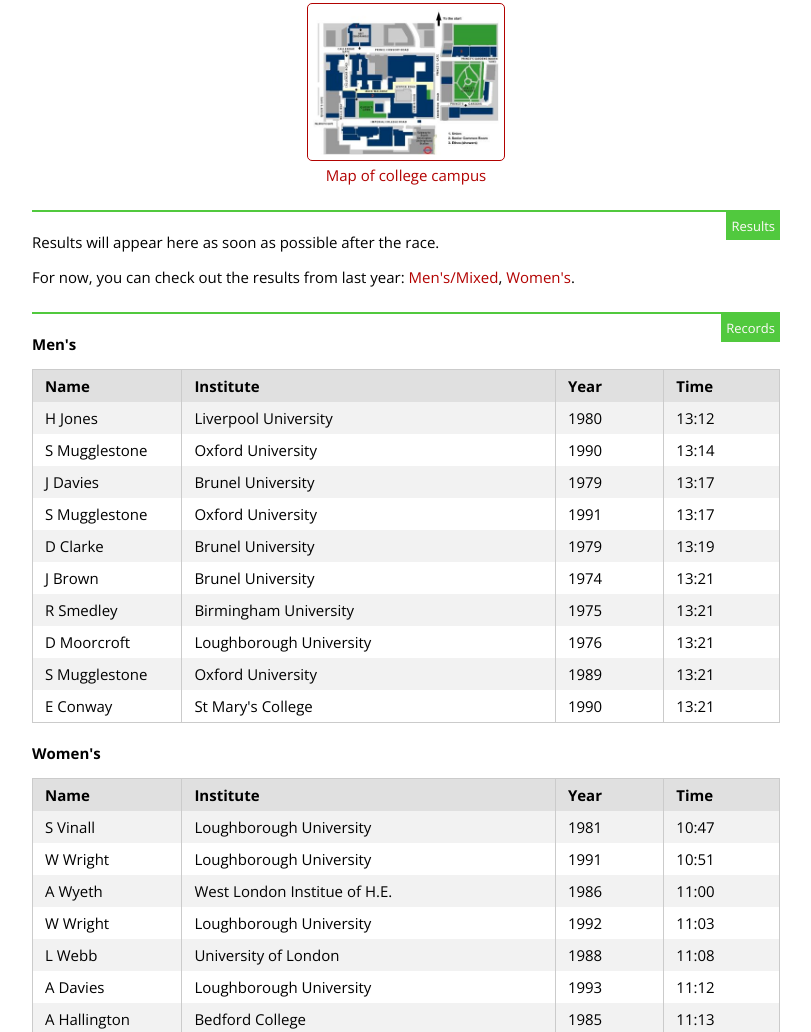
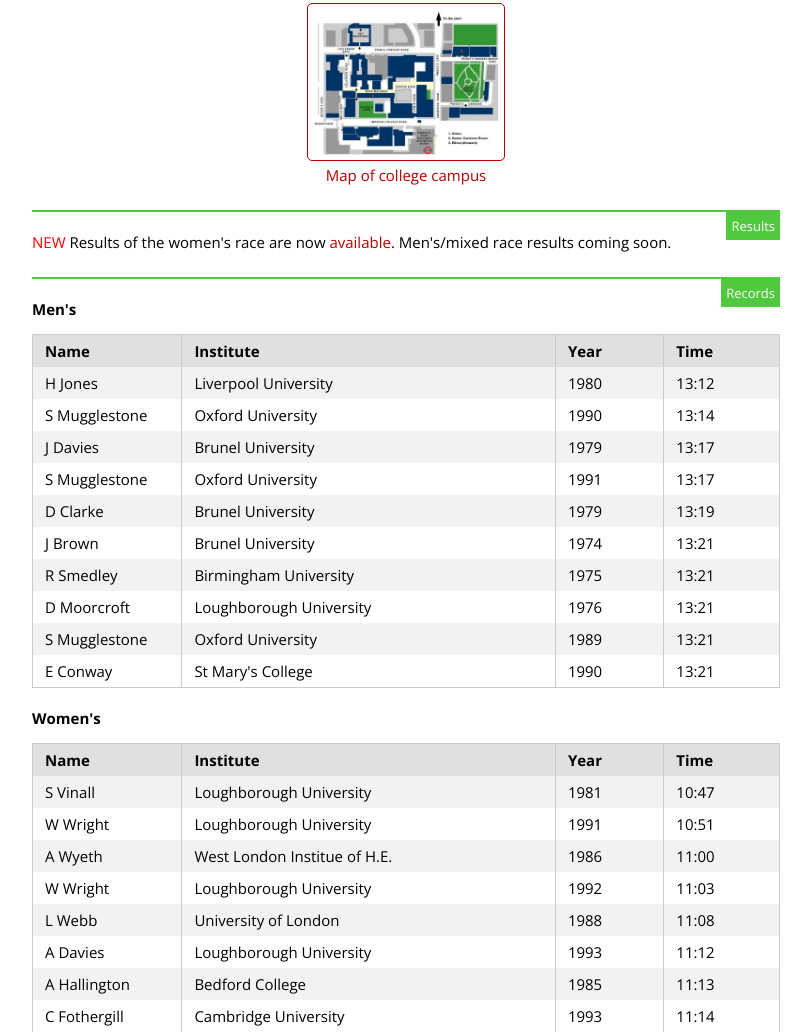
Before and after one commit to MilanMisak/HydeParkRelays, a website: page assets/index.html in a window 1280 px wide. Shown: the part 1485-2517 px from the top of the page, without its empty margins (234-1045 px from the left). Drawn offline with nearby package versions, Linux system fonts and the light colour scheme.

Commit message:
Added women's results

```diff
--- a/assets/index.html
+++ b/assets/index.html
@@ -105,8 +105,7 @@
                 <div class="band-title-bar">
                     <h3 class="band-title">Results</h3>
                 </div>
-                <p>Results will appear here as soon as possible after the race.</p>
-                <p>For now, you can check out the results from last year: <a href="files/Mens2013Final.xlsx">Men's/Mixed</a>, <a href="files/Womens2013Final.xlsx">Women's</a>.</p>
+                <p><span class="important">NEW</span> Results of the women's race are now <a href="files/HPR2014W.pdf">available</a>. Men's/mixed race results coming soon.</p>
             </div>
         </div>
 
```
Also changed, not shown: 1 other file.
